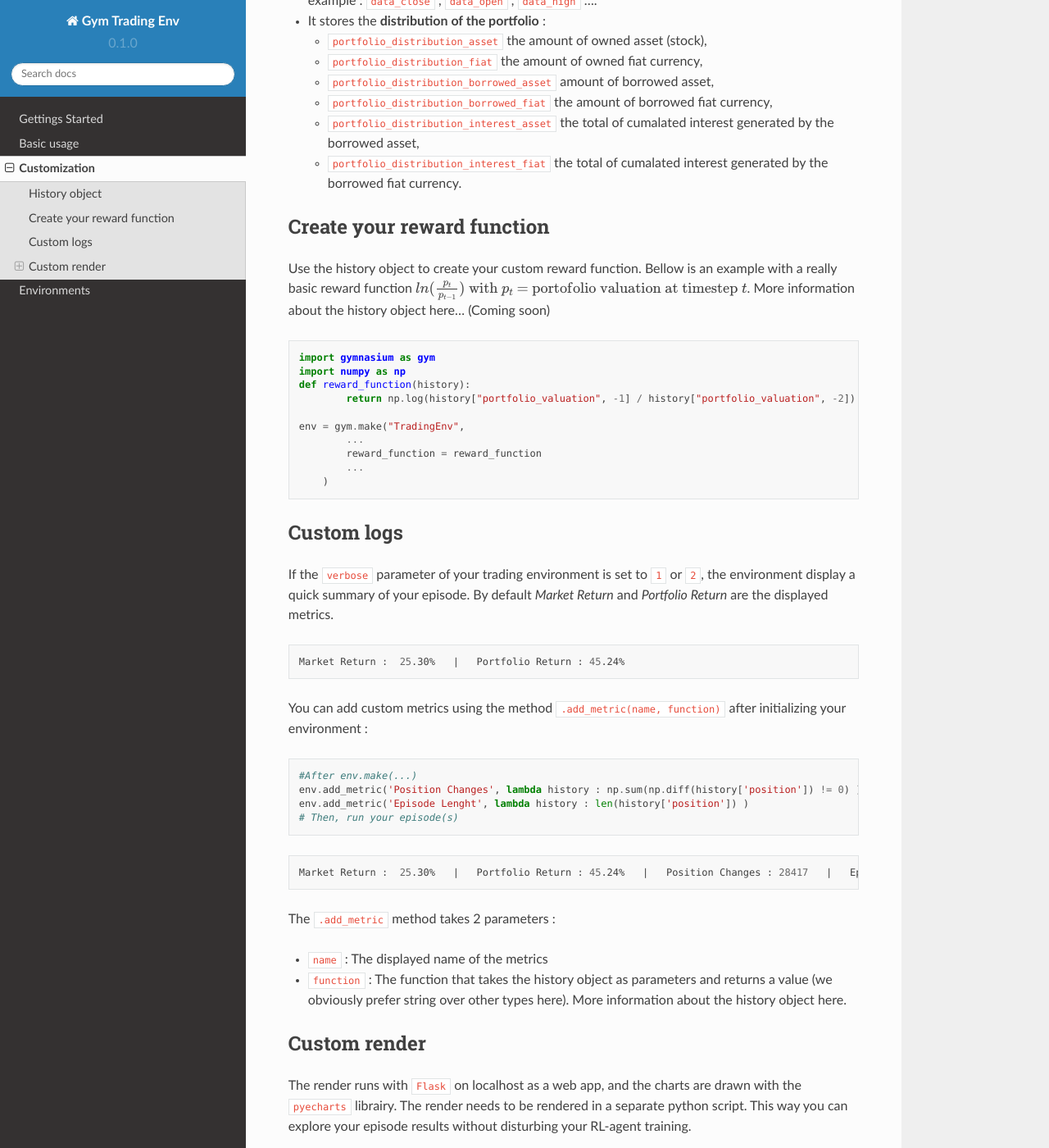
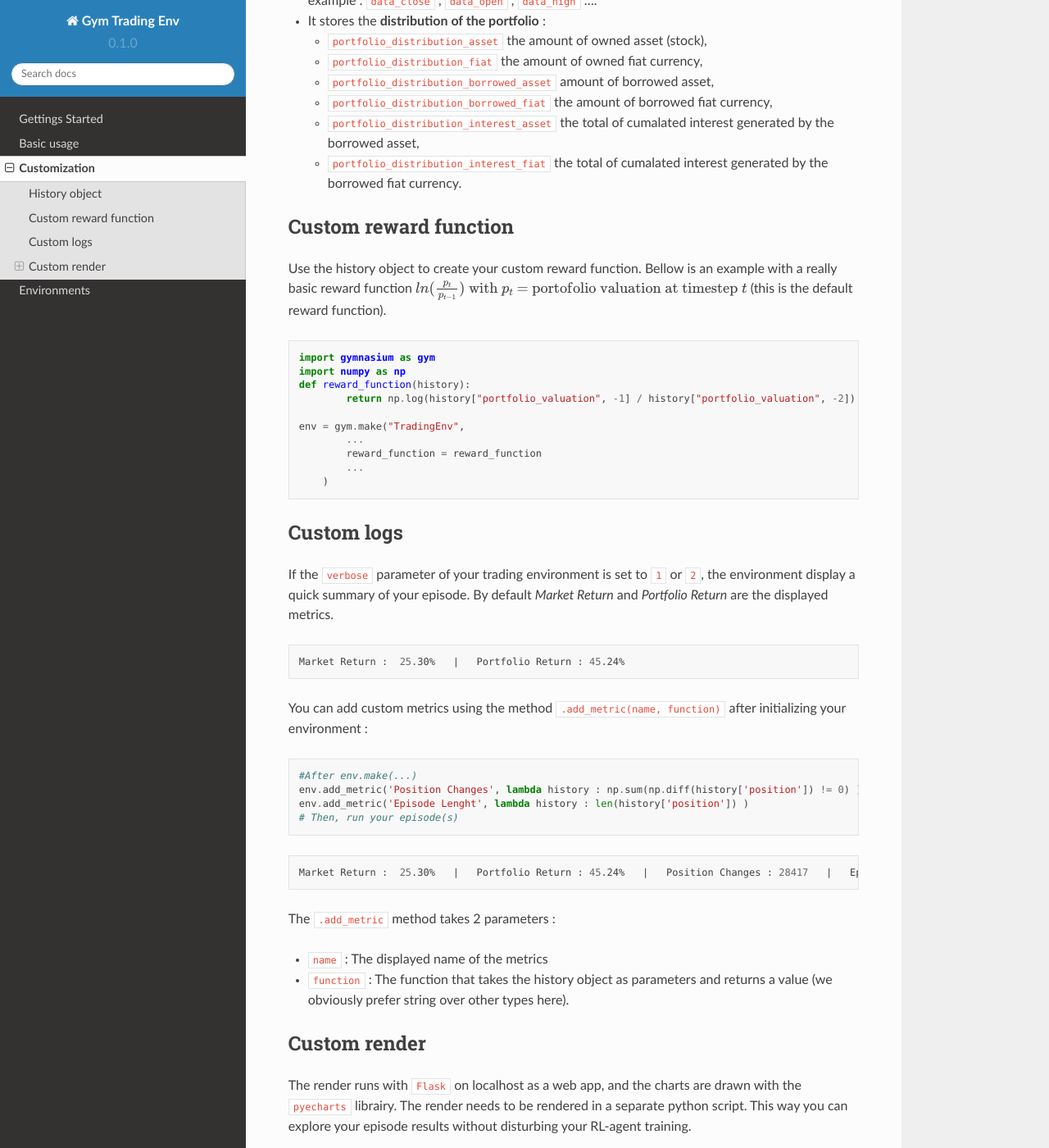
Before and after one commit to ClementPerroud/Gym-Trading-Env, a Sphinx documentation site: the page built from docs/source/advanced_usage.rst, in a window 1280 px wide and 1400 px high, scrolled down 669 px. Shown: the whole window at 82% size. Built offline with Sphinx 7.4.7 and the Read the Docs theme 2.0.0, drawn with Linux system fonts in a browser that asks for light colours.

Commit message:
Update advanced_usage.rst

```diff
--- a/docs/source/advanced_usage.rst
+++ b/docs/source/advanced_usage.rst
@@ -28,10 +28,10 @@ Accessible columns of history object :
   * ``portfolio_distribution_interest_asset`` the total of cumalated interest generated by the borrowed asset,
   * ``portfolio_distribution_interest_fiat`` the total of cumalated interest generated by the borrowed fiat currency.
 
-Create your reward function
+Custom reward function
 -------------------
 
-Use the history object to create your custom reward function. Bellow is an example with a really basic reward function :math:`ln(\frac{p_{t}}{p_{t-1}})\text{ with }p_{t}\text{ = portofolio valuation at timestep }t`. More information about the history object here... (Coming soon)
+Use the history object to create your custom reward function. Bellow is an example with a really basic reward function :math:`ln(\frac{p_{t}}{p_{t-1}})\text{ with }p_{t}\text{ = portofolio valuation at timestep }t` (this is the default reward function).
 
 .. code-block:: python
 
@@ -72,7 +72,7 @@ The ``.add_metric`` method takes 2 parameters :
 
 * ``name`` : The displayed name of the metrics
 
-* ``function`` : The function that takes the history object as parameters and returns a value (we obviously prefer string over other types here). More information about the history object here.
+* ``function`` : The function that takes the history object as parameters and returns a value (we obviously prefer string over other types here).
 
 
 Custom render
```
